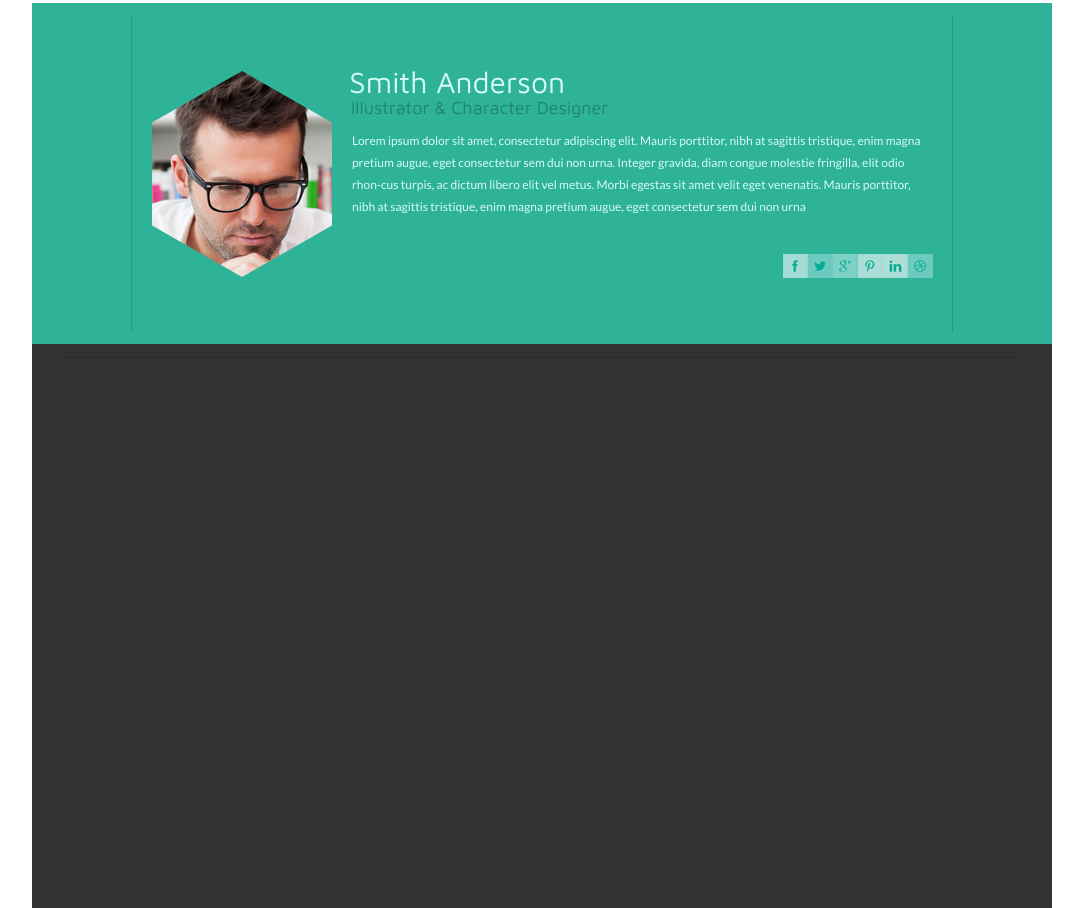
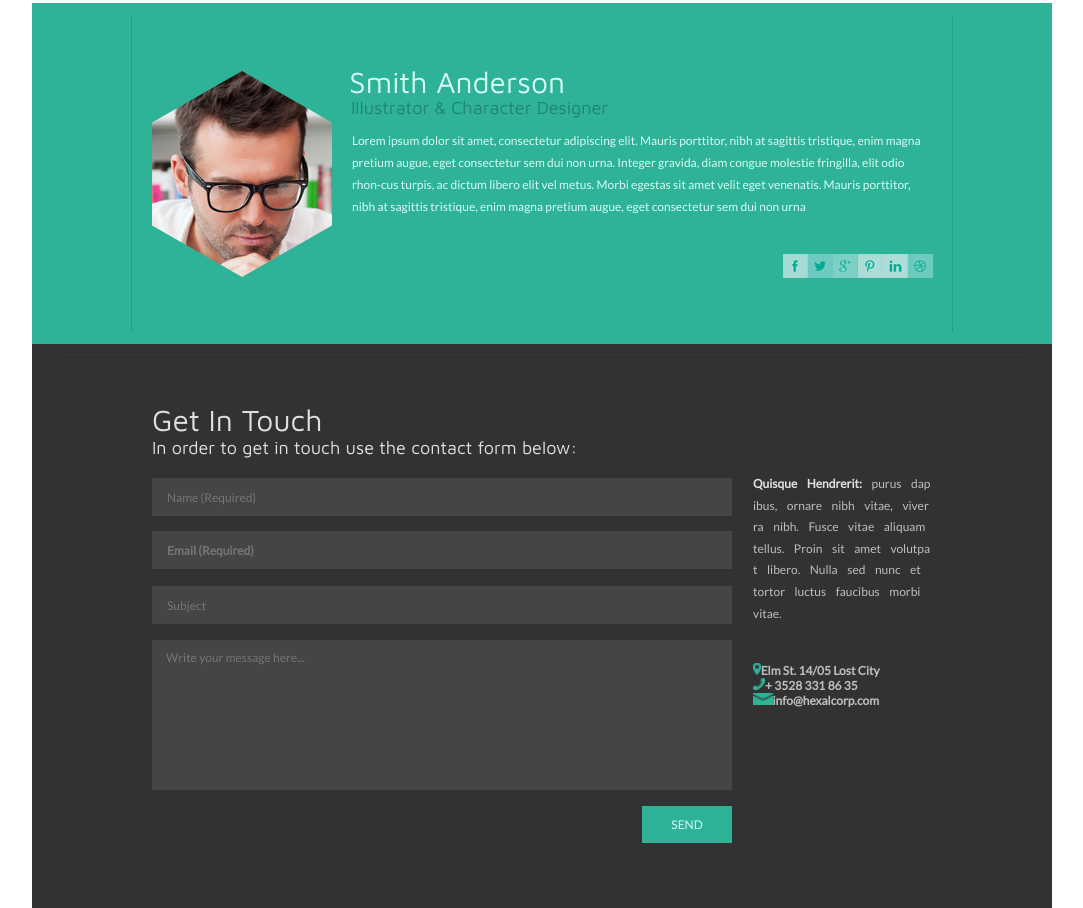
Before and after one commit to janglewood/hexal, a plain HTML site: page src/index.html in a window 1280 px wide. Shown: the part 781-1689 px from the top of the page, without its empty margins (98-1181 px from the left). Drawn offline with Linux system fonts and the light colour scheme.

Commit message:
Add form block & contacts block

```diff
--- a/src/index.html
+++ b/src/index.html
@@ -119,13 +119,13 @@
                 <div class="career">Illustrator & Character Designer</div>
                 <div class="lorem">Lorem ipsum dolor sit amet, consectetur adipiscing elit. Mauris porttitor, nibh at sagittis tristique, enim magna pretium augue, eget consectetur sem dui non urna. Integer gravida, diam congue molestie fringilla, elit odio rhon-cus turpis, ac dictum libero elit vel metus. Morbi egestas sit amet velit eget venenatis. Mauris porttitor, nibh at sagittis tristique, enim magna pretium augue, eget consectetur sem dui non urna</div>
                 <div class="socialButtonsContainer">
-                    <a href="#">
+                    <a href="https://www.facebook.com/">
                         <div id="fbLogo" class="buttonLogo"></div>
                     </a>
-                    <a href="https://www.facebook.com/" target="_blank">
+                    <a href="https://twitter.com/" target="_blank">
                         <div id="twitterLogo" class="buttonLogo"></div>
                     </a>
-                    <a href="https://twitter.com/" target="_blank">
+                    <a href="https://plus.google.com/" target="_blank">
                         <div id="googleLogo" class="buttonLogo"></div>
                     </a>
                     <a href="https://www.pinterest.com/" target="_blank">
@@ -144,6 +144,38 @@
     </div>
     <div class="contactForm">
         <div class="horizontalLine lowerCentral" id="contactFormLine"></div>
+        <div class="blockContainer">
+            <div class="formContainer">
+                <form>
+                    <div id="title">Get In Touch</div>
+                    <div id="subtitle">In order to get in touch use the contact form below:</div>
+                    <input type="text" placeholder="Name (Required)" required><br>
+                    <input type="email" id="email" placeholder="Email (Required)" required><br>
+                    <input type="text" id="subject" placeholder="Subject" /><br>
+                    <textarea type="text" id="message" placeholder="Write your message here..."></textarea><br>
+                    <input type="submit" id="submitButton" value="SEND">
+                </form>
+            </div>
+            <div class="contactsContainer">
+                <div class="textBlock">
+                    <b>Quisque Hendrerit:</b> purus dapibus, ornare nibh vitae, viverra nibh. Fusce vitae aliquam tellus. Proin sit amet volutpat libero. Nulla sed nunc et tortor luctus faucibus morbi vitae.
+                </div>
+                <div class="contactsBlock">
+                    <div id="location">
+                        <img src="./accets/location.png" alt="Location" />
+                        <div>Elm St. 14/05 Lost City</div>
+                    </div>
+                    <div id="phone">
+                        <img src="./accets/phone.png" alt="Phone" />
+                        <div>+ 3528 331 86 35</div>
+                    </div>
+                    <div id="email">
+                        <img src="./accets/mail.png" alt="Email" />
+                        <div>info@hexalcorp.com</div>
+                    </div>
+                </div>
+            </div>
+        </div>
     </div>
  </body>
 </html>
--- a/src/style.css
+++ b/src/style.css
@@ -333,15 +333,113 @@ a:focus, a:hover {
 }
 .contactForm {
     display: flex;
-    flex-direction: row;
-    justify-content: center;
-    align-items: flex-start;
+    flex-direction: column;
+    justify-content: flex-start;
+    align-items: center;
     width: 100%;
     height: 564px;
     background-color: rgb(50, 50, 50);
 }
 #contactFormLine {
     background-color: rgb(43, 43, 43);
-    align-self: baseline;
     margin-top: 13px;
 }
+.blockContainer {
+    display: flex;
+    flex-direction: row;
+    width: 780px;
+}
+form {
+    display: flex;
+    flex-direction: column;
+    justify-content: flex-start;
+    align-items: flex-start;
+}
+.formContainer {
+    display: flex;
+    flex-direction: column;
+    padding-top: 33px;
+}
+form #title {
+    font-family: Maven Pro;
+    font-size: 30px;
+    color: rgb(224, 224, 224);
+    font-weight: normal;
+}
+form #subtitle {
+    font-family: Maven Pro;
+    font-size: 18px;
+    color: rgb(224, 224, 224);
+    font-weight: normal;
+    padding-bottom: 20px;
+}
+.formContainer input {
+    height: 38px;
+    width: 550px;
+    border: 0;
+    font-size: 12px;
+    font-family: Lato;
+    padding: 0px 15px;
+    background-color: rgb(69, 69, 69);
+    color: rgb(190, 190, 190);
+}
+.formContainer #email{
+    margin-top: -3px;
+}
+.formContainer #subject{
+    margin-top: -1px;
+}
+.formContainer #message{
+    margin-top: -2px;
+}
+.formContainer textarea {
+    height: 130px;
+    width: 552px;
+    margin-bottom: 16px;
+    border: 0;
+    font-size: 12px;
+    font-family: Lato;
+    padding: 10px 14px;
+    background-color: rgb(69, 69, 69);
+    color: rgb(190, 190, 190);
+    resize: none;
+}
+.formContainer #submitButton {
+    width: 90px;
+    height: 37px;
+    background-color: rgb(46, 179, 152);
+    color: rgb(215, 252, 245);
+    align-self: flex-end;
+    margin-top: -18px;
+}
+.contactsContainer {
+    display: flex;
+    flex-direction: column;
+    margin: 104px 0 0 21px;
+}
+.textBlock {
+    font-family: Lato;
+    font-size: 12px;
+    color: rgb(190, 190, 190);
+    word-break: break-all;
+    word-spacing: 0.6em;
+    line-height: 1.8em;
+}
+.textBlock b {
+    color: rgb(224, 224, 224);
+}
+#location, #email, #phone {
+    display: flex;
+    flex-direction: row;
+    justify-content: flex-start;
+    font-family: Lato;
+    font-size: 12px;
+    font-weight: bold;
+    color: rgb(190, 190, 190);
+}
+.contactsBlock {
+    margin-top: 39px;
+}
+.contactsBlock img {
+    height: 12px;
+}
```
Also changed, not shown: src/accets/location.png (added), src/accets/mail.png (added), src/accets/phone.png (added).
